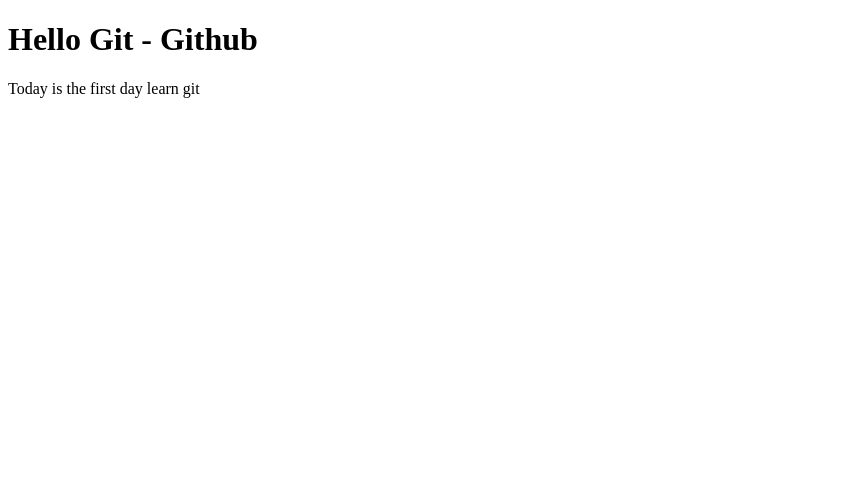
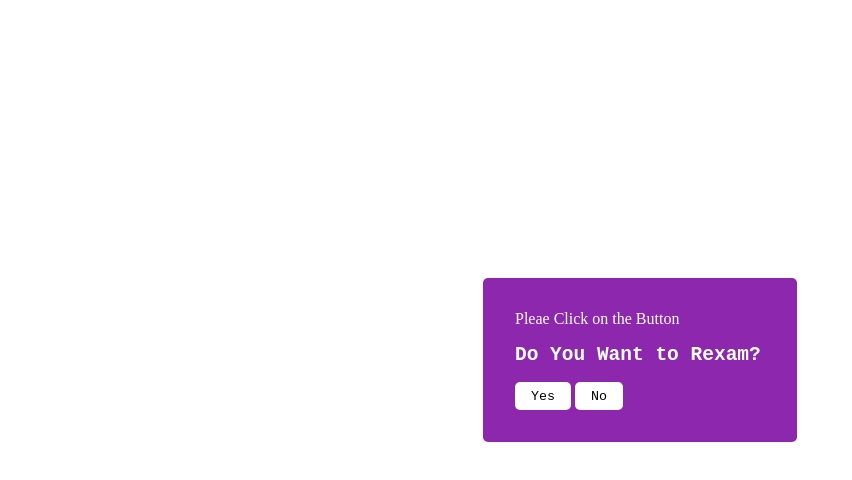
Before and after one commit to SunSela/Demo-test, a plain HTML site: page index.html in a window 1280 px wide. Shown: the whole page, without its empty margins (0-852 px from the left). Drawn offline with Linux system fonts and the light colour scheme.

Commit message:
Add files via upload

```diff
--- /dev/null
+++ b/Style.css
@@ -0,0 +1,49 @@
+body {
+  margin: 0;
+  display: flex;
+  justify-content: center;
+  align-items: center;
+  height: 90vh;
+}
+span {
+  color: #fff;
+}
+.container {
+  background-color: #8c27ae;
+  padding: 2rem;
+  border-radius: 5px;
+  width: 250px;
+}
+.text {
+  color: #fff;
+  font-family: monospace;
+}
+.btn {
+  padding: 0.5rem 1rem;
+  border: none;
+  outline: none;
+  border-radius: 5px;
+  font-family: monospace;
+  transition: all 0.3s ease;
+}
+.btn_Yes {
+  padding: 0.4rem 1rem;
+  background-color: #fff;
+  transition: 0, 4s ease;
+  cursor: pointer;
+}
+.btn_Yes:hover {
+  background-color: #333;
+
+  color: #fff;
+}
+.btn_No {
+  padding: 0.4rem 1rem;
+  background-color: #fff;
+  cursor: pointer;
+  transition: 0.5s ease;
+}
+
+.moving:hover {
+  margin-left: 100px;
+}
--- /dev/null
+++ b/app.js
@@ -0,0 +1,15 @@
+const btn_Agree = document.querySelector(".btn_Yes");
+const btn_disgree = document.querySelector(".btn_No");
+const text = document.querySelector(".text");
+
+btn_Agree.addEventListener("click", () => {
+  text.innerText = "See You Room C600";
+});
+
+btn_disgree.addEventListener("mouseover", () => {
+  if (btn_disgree.classList.contains("moving")) {
+    btn_disgree.classList.add("moving");
+  } else {
+    btn_disgree.classList.remove("moving");
+  }
+});
--- a/index.html
+++ b/index.html
@@ -2,12 +2,18 @@
 <html lang="en">
   <head>
     <meta charset="UTF-8" />
-    <meta http-equiv="X-UA-Compatible" content="IE=edge" />
     <meta name="viewport" content="width=device-width, initial-scale=1.0" />
     <title>Document</title>
+    <link rel="stylesheet" href="Style.css" />
   </head>
   <body>
-    <h1>Hello Git - Github</h1>
-    <p>Today is the first day learn git</p>
+    <section class="container">
+      <span>Pleae Click on the Button</span>
+      <h2 class="text">Do You Want to Rexam?</h2>
+      <button class="btn btn_Yes">Yes</button>
+      <button class="btn btn_No moving">No</button>
+    </section>
   </body>
+
+  <script src="app.js"></script>
 </html>
```
